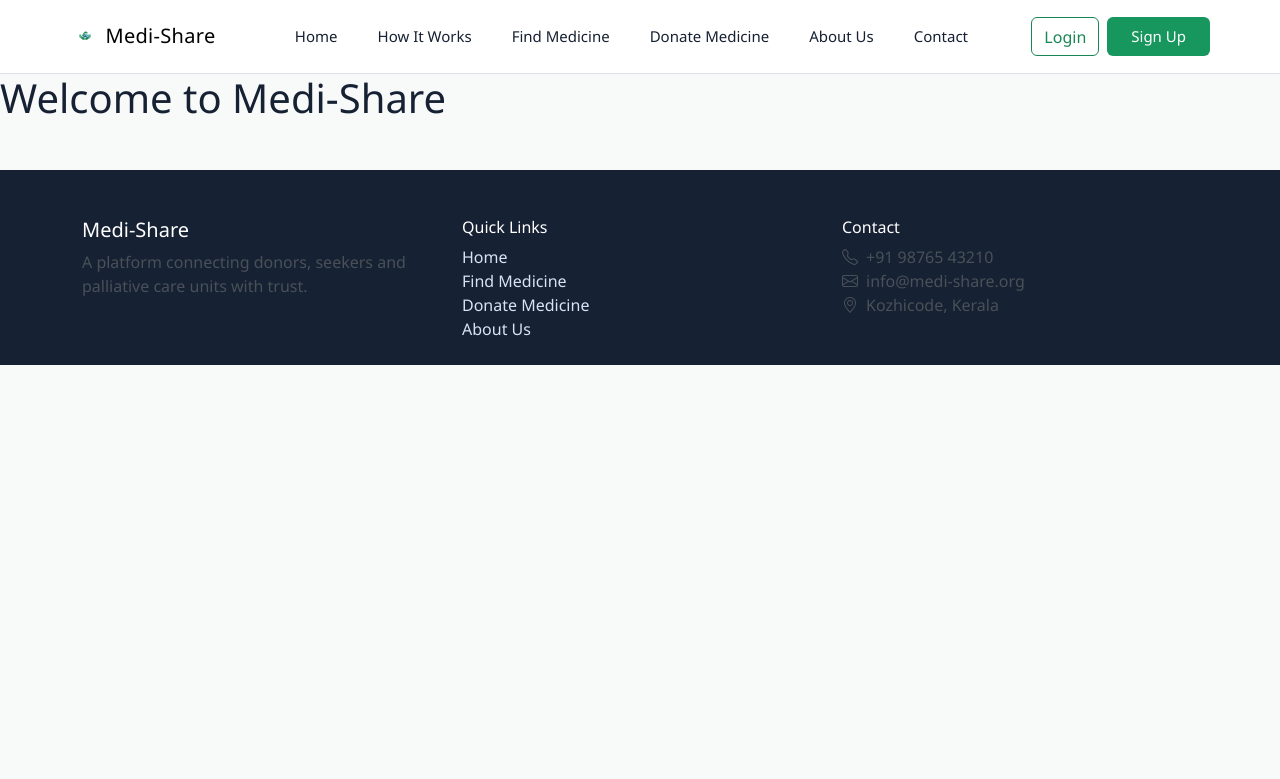
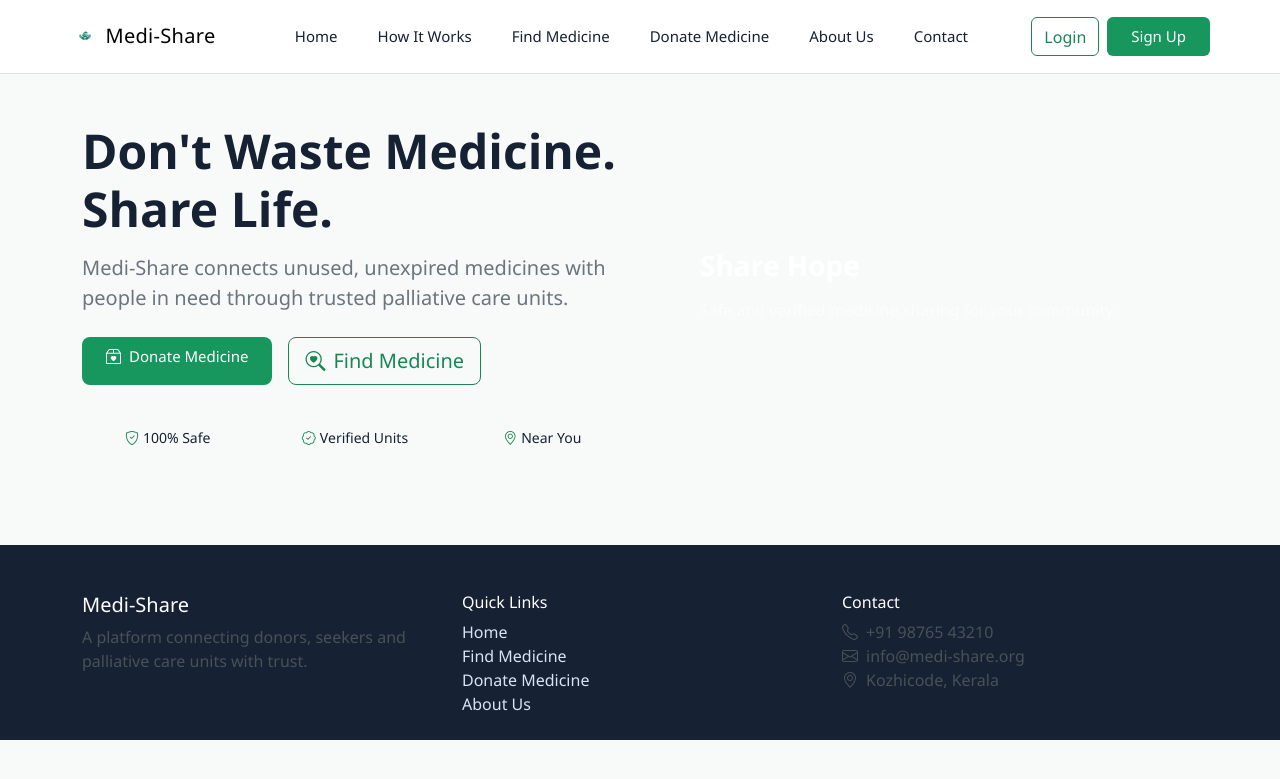
Before and after one commit to aswanth-mc/CommunityMed, a Django app: page / in a window 1280 px wide. Shown: the top 779 px of the page. Run offline with Django 5.2, Linux system fonts and the light colour scheme.

Commit message:
feat : add hero section

```diff
--- a/communitymed/templates/index.html
+++ b/communitymed/templates/index.html
@@ -1,6 +1,39 @@
 {% extends 'base.html' %}
 {% load static %}
 
+{% block extra_head %}
+    <link rel="stylesheet" href="{% static 'css/index.css' %}">
+{% endblock %}
+
 {% block content %}
-<h1>Welcome to Medi-Share</h1>
+<section class="hero-section py-5">
+    <div class="container">
+        <div class="row align-items-center g-4">
+            <div class="col-lg-6">
+                <h1 class="display-5 fw-bold mb-3">Don't Waste Medicine.<br>Share Life.</h1>
+                <p class="lead text-secondary mb-4">Medi-Share connects unused, unexpired medicines with people in need through trusted palliative care units.</p>
+                <div class="d-flex flex-wrap gap-3">
+                    <a href="#" class="btn btn-success btn-lg">
+                        <i class="bi bi-box2-heart me-2"></i>Donate Medicine
+                    </a>
+                    <a href="#" class="btn btn-outline-success btn-lg">
+                        <i class="bi bi-search-heart me-2"></i>Find Medicine
+                    </a>
+                                    </div>
+                <div class="row text-center mt-4 g-3">
+                    <div class="col-4"><small><i class="bi bi-shield-check text-success me-1"></i>100% Safe</small></div>
+                    <div class="col-4"><small><i class="bi bi-patch-check text-success me-1"></i>Verified Units</small></div>
+                    <div class="col-4"><small><i class="bi bi-geo-alt text-success me-1"></i>Near You</small></div>
+                </div>
+            </div>
+            <div class="col-lg-6">
+                <div class="hero-visual rounded-4 p-4 p-md-5">
+                    <h3 class="text-white fw-bold mb-3">Share Hope</h3>
+                    <p class="text-white-50 mb-0">Safe and verified medicine sharing for your community.</p>
+                </div>
+            </div>
+        </div>
+    </div>
+</section>
+
 {% endblock %}
```
